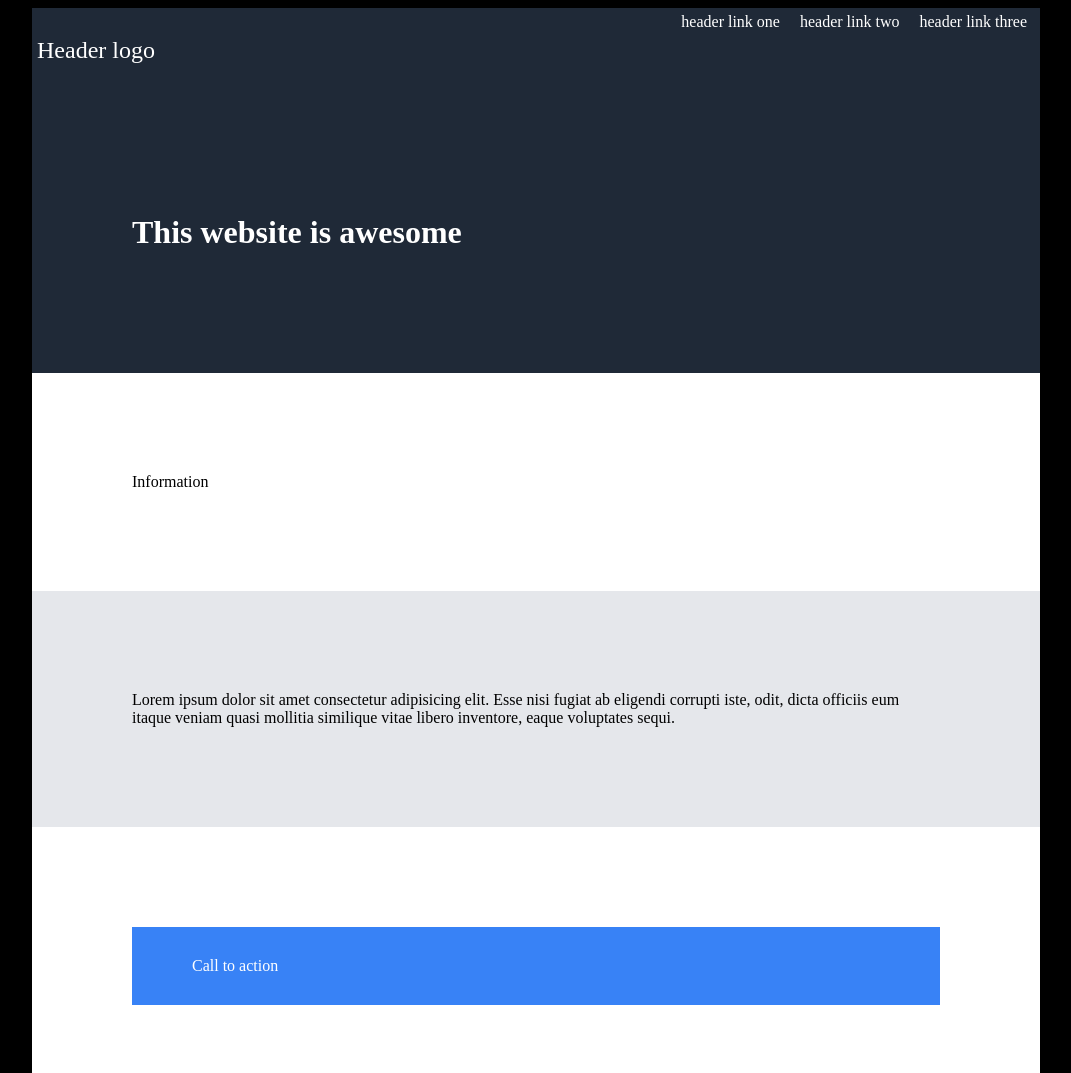
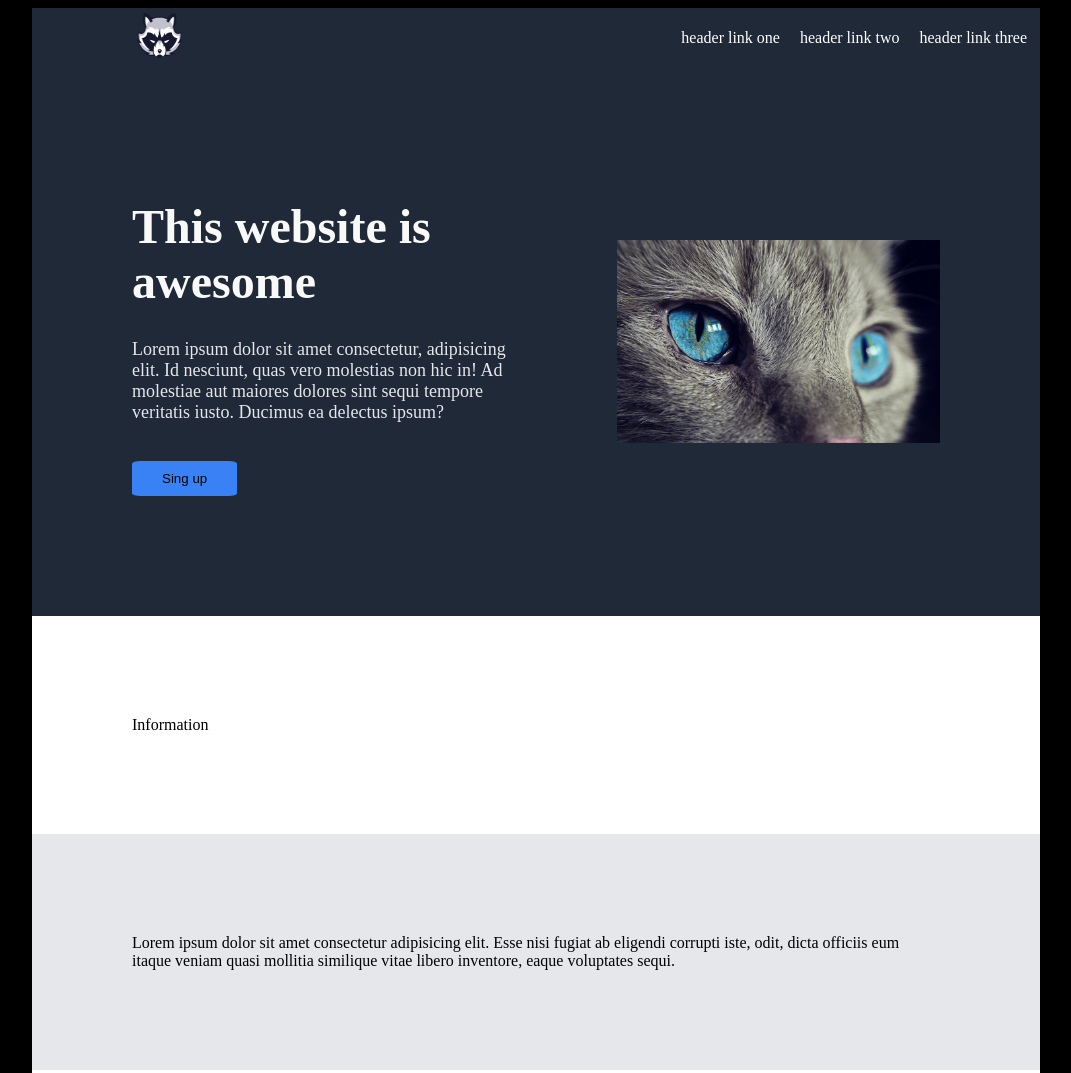
Before and after one commit to DiferoX/project-layout-1, a plain HTML site: page index.html in a window 1280 px wide. Shown: the top 1073 px of the page, without its empty margins (104-1175 px from the left). Drawn offline with Linux system fonts and the light colour scheme.

Commit message:
edit (nav section) and (headItem1, headItem2 class).

```diff
--- a/index.html
+++ b/index.html
@@ -10,7 +10,7 @@
 
       <nav>
         <div class="logo">
-          <p>Header logo</p>
+          <img src="images/logo.webp" alt="Logo">
         </div>
         <div class="link">
           <a href="#">header link one</a>
@@ -20,7 +20,13 @@
       </nav>
 
       <header>
-        <h1>This website is awesome</h1>
+        <div class="headItem1">
+          <h1>This website is awesome</h1>
+          <p>Lorem ipsum dolor sit amet consectetur, adipisicing elit. Id nesciunt, quas vero molestias non hic in! Ad molestiae aut maiores dolores sint sequi tempore veritatis iusto. Ducimus ea delectus ipsum?</p>
+          <button>Sing up</button>
+        </div>
+
+        <img class="headItem2" src="images/cat-eyes.webp" alt="Imagen header">
       </header>
 
       <div class="info">
--- a/styles.css
+++ b/styles.css
@@ -11,21 +11,56 @@ header, nav {
     color: white;
 }
 
+header {
+    display: flex;
+    justify-content: space-between;
+    align-items: center;
+}
+
+.headItem1 h1 {
+    font-size: 48px;
+    font: bolder;
+    color: #f9faf8;
+    margin-bottom: 30px;
+}
+
+.headItem1 p {
+    font-size: 18px;
+    color: #e5e7eb;
+    margin-right: 100px;
+}
+
+.headItem1 button {
+    background-color: #3882f6;
+    margin: 20px 0;
+    padding: 10px 30px;
+    border: 10px black;
+    border-radius: 8%;
+}
+
+.headItem2 {
+    width: 40%;
+}
+
 nav {
     display: flex;
     flex-direction: row;
     justify-content: space-between;
+    align-items: center;
     padding: 5px;
 }
 
-.logo p {
-    font-size: 24px;
+.logo img {
+    padding: 0 100px;
+    height: 45px;
+    width: 45px;
 }
 
 .link a {
     color: white;
     text-decoration: none;
     padding: 0 8px;
+    font-size: 18px #f9faf8;
 }
 
 
```
Also changed, not shown: images/cat-eyes.webp (added), images/logo.webp (added).
